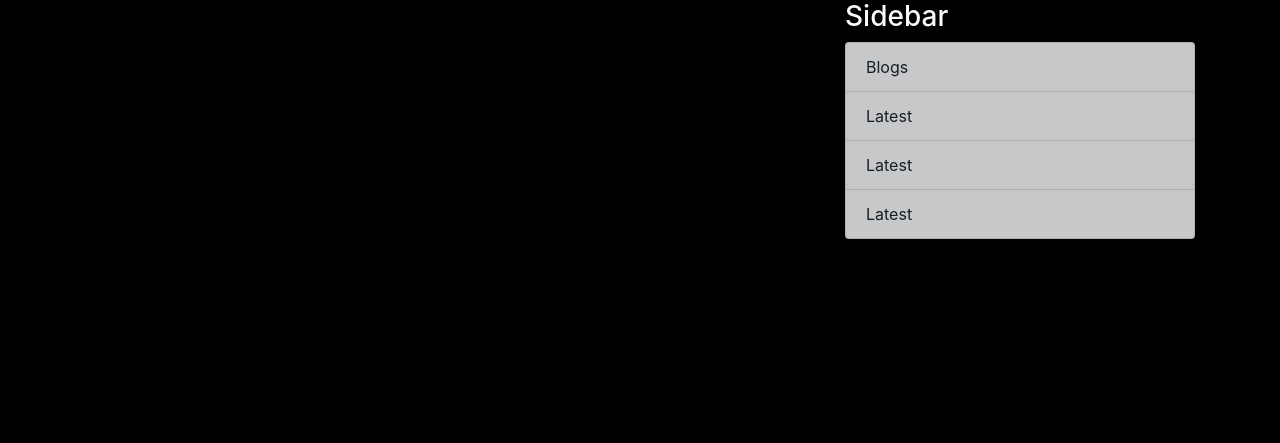
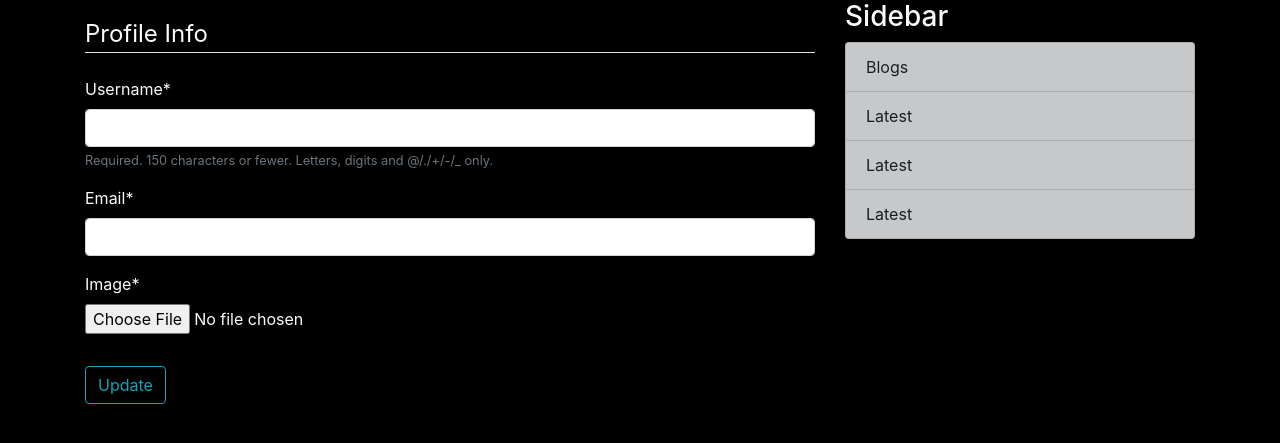
Before and after one commit to Pascal-Owilly/Instagram-Clone-Django, a Django app: template pascals_favourites/users/templates/users/profile.html in a window 1280 px wide. Shown: the part 57-500 px from the top of the page. Run offline with Django 4.2, Linux system fonts and the light colour scheme; the template is opened without the code that fills it: values that come from a table or form of the project are taken from there, most other values are stand-ins (such as "Sample title", 1, 10 or a date in 2020); some libraries are stand-ins or nearby versions.

Commit message:
enable the user to update teir profile information

```diff
--- a/pascals_favourites/users/forms.py
+++ b/pascals_favourites/users/forms.py
@@ -2,6 +2,7 @@
 from django import forms
 from django.contrib.auth.models import User
 from django.contrib.auth.forms import UserCreationForm
+from .models import Profile
 
 class UserRegisterForm(UserCreationForm):
     email = forms.EmailField()
@@ -9,3 +10,15 @@ class UserRegisterForm(UserCreationForm):
     class Meta:
         model = User
         fields = ['username', 'email', 'password1', 'password2']
+
+class UserUpdateForm(forms.ModelForm):
+    email = forms.EmailField()
+
+    class Meta:
+        model = User
+        fields = ['username', 'email']
+
+class ProfileUpdateForm(forms.ModelForm):
+    class Meta:
+        model = Profile
+        fields = ['image']
--- a/pascals_favourites/users/templates/users/profile.html
+++ b/pascals_favourites/users/templates/users/profile.html
@@ -10,5 +10,19 @@
             <p class="text-secondary"> {{ user.email }} </p>
         </div>
         </div>
+
+        <form method="POST" enctype="multipart/form-data">
+                {% csrf_token %}
+            <fieldset class="form-group">
+                <legend class="border-bottom mb-4">Profile Info</legend>
+                {{ u_form|crispy }}
+                {{ p_form|crispy }}
+            </fieldset>
+                <div class="form-group">
+                    <button class="btn btn-outline-info">Update</button>
+
+                </div>
+        </form>
+
     </div>
 {% endblock content %}
```
Also changed, not shown: pascals_favourites/users/views.py (+25 -2 lines), pascals_favourites/db.sqlite3, pascals_favourites/media/profile_pics/maxresdefault.jpg (added), pascals_favourites/media/profile_pics/tree-736885__480_LsIoKhH.webp (added).
